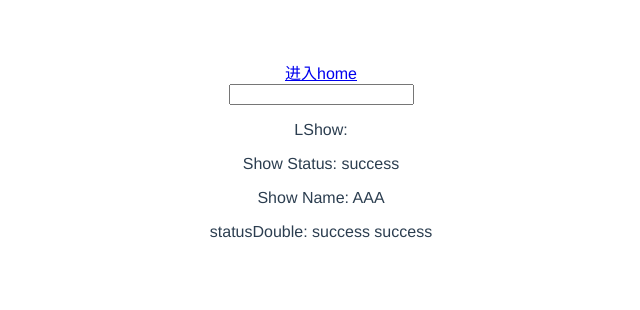
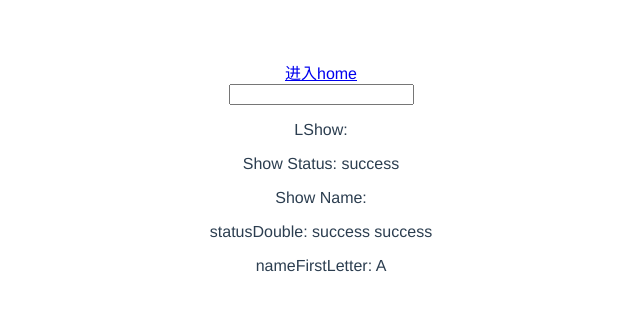
Before and after one commit to Ostaer/vue-learn, a Vue app: page /#/store in a window 1280 px wide. Shown: the top 310 px of the page, without its empty margins (319-959 px from the left). Built offline with nearby package versions, Linux system fonts and the light colour scheme.

Commit message:
webpack-17.4

```diff
--- a/src/store/module/user.js
+++ b/src/store/module/user.js
@@ -1,5 +1,9 @@
 const state = {
   name: 'AAA'
+}
+
+const getters = {
+  nameFirstLetter: (state) => state.name.substr(0,1)
 }
 
 const mutaitons = {
@@ -11,8 +15,8 @@ const actions = {
 }
 
 export default {
-  namespaced: true,
   state,
+  getters,
   mutaitons,
   actions
 }
--- a/src/views/store.vue
+++ b/src/views/store.vue
@@ -5,13 +5,14 @@
     <p>Show Status: {{ status }}</p>
     <p>Show Name: {{ name }}</p>
     <p>statusDouble: {{ statusDouble }}</p>
+    <p>nameFirstLetter: {{ nameFirstLetter }}</p>
   </div>
 </template>
 
 <script>
 import LInput from '@/components/Linput'
 import LShow from '@/components/LShow'
-import { mapState } from 'vuex'
+import { mapState, mapGetters } from 'vuex'
 export default {
   name: 'store',
   components: {
@@ -33,9 +34,14 @@ export default {
     ...mapState('user',{
       name: state => state.name
     }),
-    statusDouble () {
-      return this.$store.getters.statusDouble
-    }
+    // statusDouble () {
+    //   return this.$store.getters.statusDouble
+    // }
+    ...mapGetters([
+      'statusDouble',
+      'nameFirstLetter'
+    ]),
+
     // name () {
     //   return this.$store.state.user.name
     // }
```
